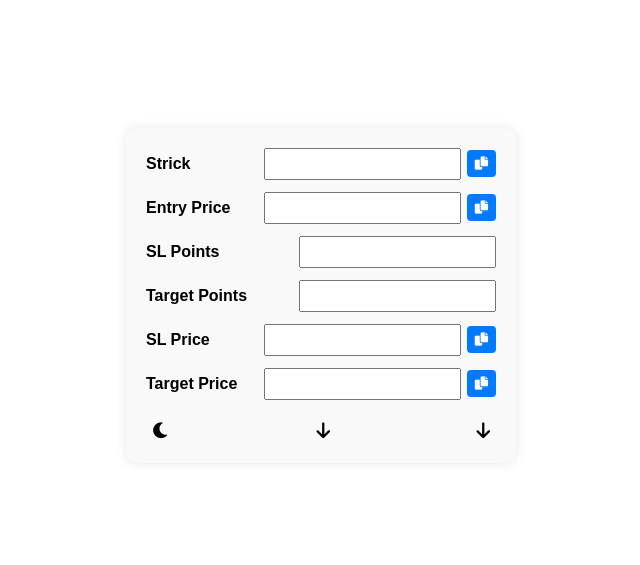
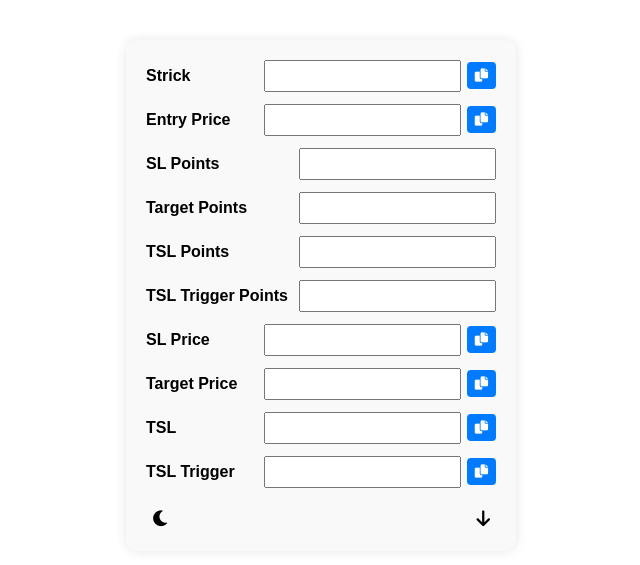
Before and after one commit to AKBUNKAR/tradingcalculator, a browser extension: page index.html in a window 1280 px wide. Shown: the part 105-670 px from the top of the page, without its empty margins (319-959 px from the left). Drawn offline with Linux system fonts and the light colour scheme.

Commit message:
Update index.html

```diff
--- a/index.html
+++ b/index.html
@@ -10,7 +10,7 @@
 <body>
   <div class="container">
 
-    <!-- Strick Row -->
+    <!-- ✅ Strick input (accepts text) -->
     <div class="row">
       <label for="strick">Strick</label>
       <div class="input-wrapper">
@@ -21,7 +21,7 @@
       </div>
     </div>
 
-    <!-- Entry Price -->
+    <!-- ✅ Entry Price -->
     <div class="row">
       <label for="entryPrice">Entry Price</label>
       <div class="input-wrapper">
@@ -32,7 +32,7 @@
       </div>
     </div>
 
-    <!-- Hideable Section: SL & Target -->
+    <!-- ✅ Hidden section -->
     <div id="points-section">
       <div class="row">
         <label for="slPoints">SL Points</label>
@@ -47,74 +47,67 @@
           <input type="number" id="targetPoints" />
         </div>
       </div>
+
+      <div class="row">
+        <label for="tslPoints">TSL Points</label>
+        <div class="input-wrapper">
+          <input type="number" id="tslPoints" />
+        </div>
       </div>
 
-    <!-- SL Price -->
+      <div class="row">
+        <label for="tslTriggerPoints">TSL Trigger Points</label>
+        <div class="input-wrapper">
+          <input type="number" id="tslTriggerPoints" />
+        </div>
+      </div>
+    </div>
+
+    <!-- ✅ SL Price -->
     <div class="row">
       <label for="slPrice">SL Price</label>
       <div class="input-wrapper">
-        <input type="text" id="slPrice" readonly />
+        <input type="text" id="slPrice" readonly tabindex="-1" />
         <button class="copy-btn" id="copy-slPrice">
           <i class="fas fa-copy"></i>
         </button>
       </div>
     </div>
 
-    <!-- Target Price -->
+    <!-- ✅ Target Price -->
     <div class="row">
       <label for="targetPrice">Target Price</label>
       <div class="input-wrapper">
-        <input type="text" id="targetPrice" readonly />
+        <input type="text" id="targetPrice" readonly tabindex="-1" />
         <button class="copy-btn" id="copy-targetPrice">
           <i class="fas fa-copy"></i>
         </button>
       </div>
     </div>
 
-    <!-- Hideable Section: TSL Points -->
-    <div id="tsl-section" class="hidden">
+    <!-- ✅ TSL -->
     <div class="row">
-        <label for="tslPoints">TSL Points</label>
+      <label for="tslPrice">TSL</label>
       <div class="input-wrapper">
-          <input type="number" id="tslPoints" />
-          <button class="copy-btn" id="copy-tslPoints">
-            <i class="fas fa-copy"></i>
-          </button>
-        </div>
-      </div>
-
-      <div class="row">
-        <label for="tslTrigger">TSL Trigger</label>
-        <div class="input-wrapper">
-          <input type="number" id="tslTrigger" />
-          <button class="copy-btn" id="copy-tslTrigger">
-            <i class="fas fa-copy"></i>
-          </button>
-        </div>
-      </div>
-
-      <div class="row">
-        <label for="tslPrice">TSL Price</label>
-        <div class="input-wrapper">
-          <input type="text" id="tslPrice" readonly />
+        <input type="text" id="tslPrice" readonly tabindex="-1" />
         <button class="copy-btn" id="copy-tslPrice">
           <i class="fas fa-copy"></i>
         </button>
       </div>
     </div>
 
+    <!-- ✅ TSL Trigger -->
     <div class="row">
-        <label for="tslTriggerPrice">TSL Trigger Price</label>
+      <label for="tslTriggerPrice">TSL Trigger</label>
       <div class="input-wrapper">
-          <input type="text" id="tslTriggerPrice" readonly />
+        <input type="text" id="tslTriggerPrice" readonly tabindex="-1" />
         <button class="copy-btn" id="copy-tslTriggerPrice">
           <i class="fas fa-copy"></i>
         </button>
       </div>
     </div>
-    </div>
 
-    <!-- Bottom Toggle Buttons -->
+    <!-- ✅ Toggle buttons -->
     <div class="toggle-section">
       <button id="toggle-mode" class="toggle-button">
         <i id="mode-icon" class="fas fa-moon"></i>
@@ -122,13 +115,9 @@
       <button id="toggle-points" class="toggle-button">
         <i id="toggle-icon" class="fas fa-arrow-down"></i>
       </button>
-      <button id="toggle-tsl" class="toggle-button">
-        <i id="toggle-tsl-icon" class="fas fa-arrow-down"></i>
-      </button>
     </div>
 
   </div>
-
   <script src="popup.js"></script>
 </body>
 </html>
```
Lines whose indentation alone changed are shown as unchanged.
